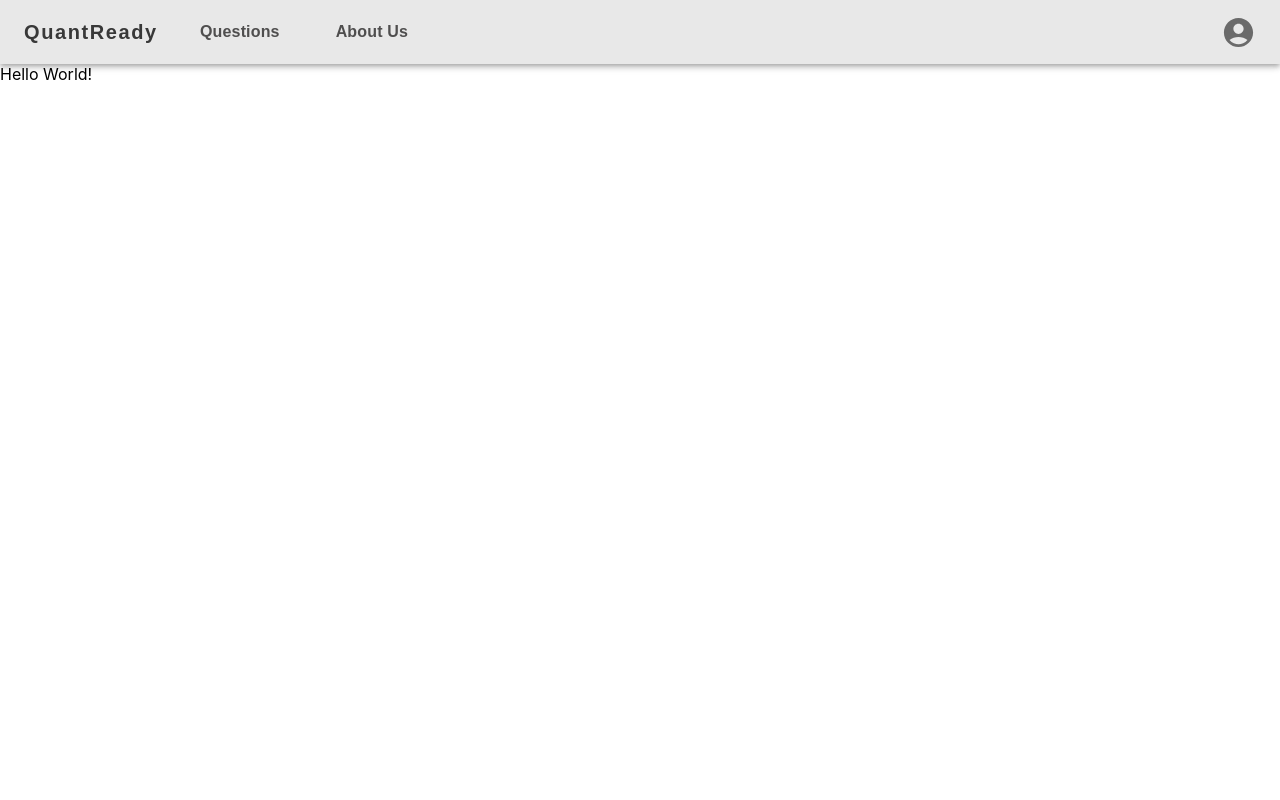
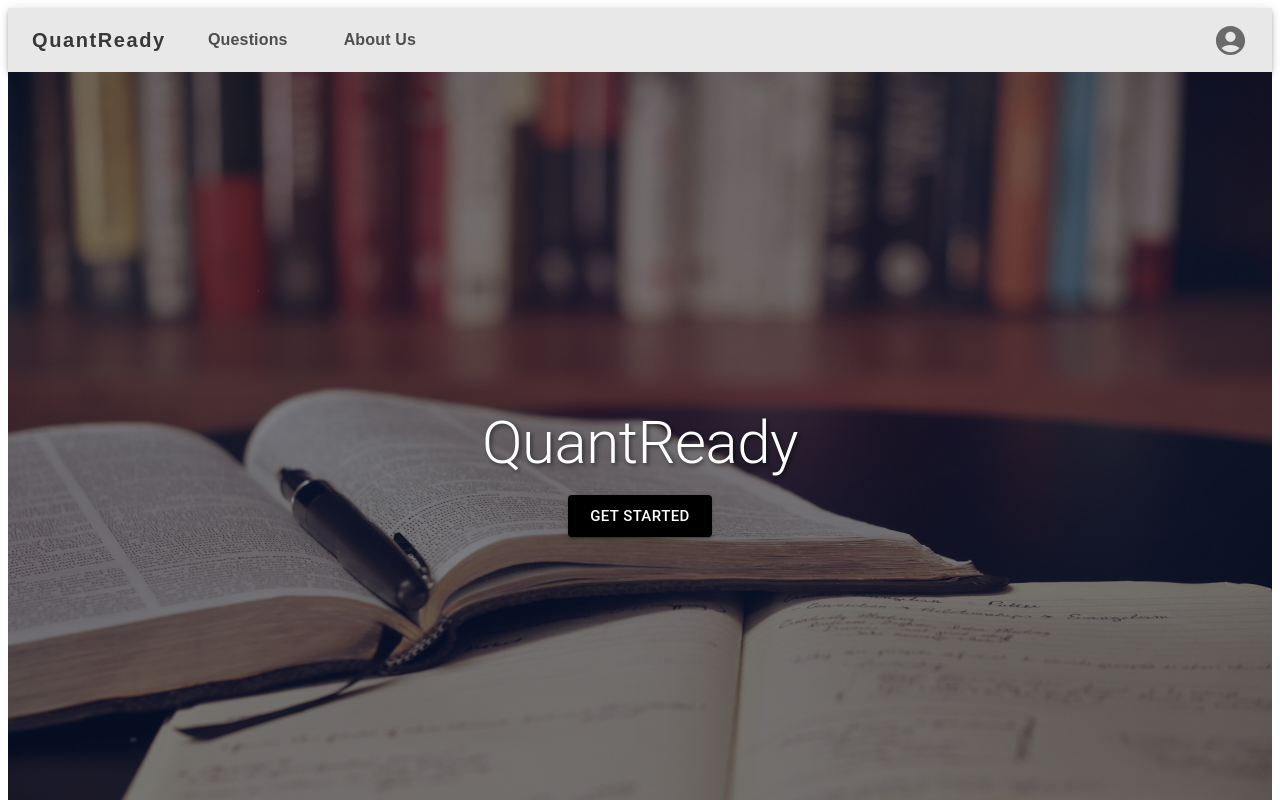
Before and after one commit to stevenli39/CPSC-455-QuantReady, a React (Create React App) app in the folder quant-ready/: page / in a window 1280 px wide. Shown: the top 800 px of the page. Built offline with nearby package versions, Linux system fonts and the light colour scheme.

Commit message:
added the home page

```diff
--- a/quant-ready/src/index.css
+++ b/quant-ready/src/index.css
@@ -1,5 +1,4 @@
 body {
-  margin: 0;
   font-family: -apple-system, BlinkMacSystemFont, 'Segoe UI', 'Roboto', 'Oxygen',
     'Ubuntu', 'Cantarell', 'Fira Sans', 'Droid Sans', 'Helvetica Neue',
     sans-serif;
--- /dev/null
+++ b/quant-ready/src/pages/HomePage.js
@@ -0,0 +1,157 @@
+import React from 'react';
+import { Link } from 'react-router-dom';
+import { Container, Typography, Button, Box } from '@mui/material';
+import { Grid } from '@mui/material';
+import hero from '../images/hero.jpg';
+
+
+function HomePage() {
+  return (
+    <div>
+      <div
+        style={{
+          height: '100vh',
+          width: '100%',
+          backgroundImage: `linear-gradient(rgba(0, 0, 0, 0.5), rgba(0, 0, 0, 0.5)), url(${hero})`,
+          backgroundSize: 'cover',
+          backgroundPosition: 'center',
+          display: 'flex',
+          flexDirection: 'column',
+          justifyContent: 'center',
+          alignItems: 'center',
+          marginBottom: '2rem',
+        }}
+      >
+
+          <Typography
+            variant="h2"
+            component="h1"
+            align="center"
+            sx={{
+              color: 'white',
+              textShadow: '2px 2px 4px rgba(0, 0, 0, 0.5)',
+              marginBottom: '1rem',
+            }}
+          >
+            QuantReady
+          </Typography>
+          <Container maxWidth="xl" style={{ display: 'flex', justifyContent: 'center', alignItems: 'center' }}>
+          <Button
+
+            variant="contained"
+            size="large"
+            sx={{ backgroundColor: 'black', color: 'white' }}
+            component={Link}
+            to="/login"
+            align="center"
+
+          >
+            Get Started
+          </Button>
+        </Container>
+      </div>
+
+      {/* Our Services Section */}
+      <Container maxWidth="xl" style={{ marginTop: '7rem', marginBottom: '7rem' }}>
+        <Typography variant="h4" align="center" sx={{ marginBottom: '3rem' }}>
+          Our Services
+        </Typography>
+        <Grid container spacing={20}>
+          <Grid item xs={12} sm={6}>
+            <div style={{ textAlign: 'center', marginBottom: '2rem' }}>
+              <img src={require('../images/hero.jpg')} alt="Question Bank" style={{ width: '100%', height: 'auto' }} />
+              <Typography variant="h5" sx={{ marginTop: '1rem', marginBottom: '0.5rem' }}>
+                Question Bank
+              </Typography>
+              <Typography variant="body1" sx={{ marginBottom: '1rem' }}>
+                Find plenty of practice questions to get you prepared for your next interview
+              </Typography>
+            </div>
+          </Grid>
+          <Grid item xs={12} sm={6}>
+            <div style={{ textAlign: 'center', marginBottom: '2rem' }}>
+              <img src={require('../images/hero.jpg')} alt="External Resources" style={{ width: '100%', height: 'auto' }} />
+              <Typography variant="h5" sx={{ marginTop: '1rem', marginBottom: '0.5rem' }}>
+                External Resources
+              </Typography>
+              <Typography variant="body1" sx={{ marginBottom: '1rem' }}>
+                Carefully curated resources created by experts in the field
+              </Typography>
+            </div>
+          </Grid>
+        </Grid>
+      </Container>
+
+      {/* Find what works for you Section */}
+      <Container maxWidth="xl" style={{ marginTop: '2rem' }}>
+        <Typography variant="h4" align="center" sx={{ marginBottom: '3rem' }}>
+          Find what works for you
+        </Typography>
+        <Grid container spacing={4}>
+          <Grid item xs={12} sm={4}>
+            <div style={{ textAlign: 'center' }}>
+              <Typography variant="h6">Beginner</Typography>
+              <Typography variant="body1" sx={{ marginBottom: '1rem' }}>
+                Get started with basic interview resources to get oriented with the topic
+              </Typography>
+            </div>
+          </Grid>
+          <Grid item xs={12} sm={4}>
+            <div style={{ textAlign: 'center' }}>
+              <Typography variant="h6">Intermediate</Typography>
+              <Typography variant="body1" sx={{ marginBottom: '1rem' }}>
+                Kick up the difficulty a notch and test yourself against a few tricky problem sets
+              </Typography>
+            </div>
+          </Grid>
+          <Grid item xs={12} sm={4}>
+            <div style={{ textAlign: 'center' }}>
+              <Typography variant="h6">Advanced</Typography>
+              <Typography variant="body1" sx={{ marginBottom: '7rem' }}>
+                Test yourself against a strong suite of expert questions
+              </Typography>
+            </div>
+          </Grid>
+        </Grid>
+
+        <Container maxWidth="xl" style={{ display: 'flex', justifyContent: 'center', alignItems: 'center' }}>
+          <Button
+
+            variant="contained"
+            size="large"
+            sx={{ backgroundColor: 'black', color: 'white', width: '500px', marginBottom: '3rem' }}
+            component={Link}
+            to="/login"
+            align="center"
+
+          >
+            Get Started
+          </Button>
+        </Container>
+          </Container>
+
+          {/* Footer */}
+      <Box sx={{ marginTop: '2rem', display: 'flex', justifyContent: 'center' }}>
+        <footer>
+          <Typography variant="subtitle1" align="center" fontWeight="bold">
+            QuantReady
+          </Typography>
+          <Box sx={{ display: 'flex', justifyContent: 'center', marginTop: '1rem' }}>
+            <Typography variant="subtitle2" component={Link} to="/about" sx={{ marginRight: '1rem' }}>
+              About
+            </Typography>
+            <Typography variant="subtitle2" component={Link} to="/contact" sx={{ marginRight: '1rem' }}>
+              Contact
+            </Typography>
+            <Typography variant="subtitle2" component={Link} to="/follow">
+              Follow
+            </Typography>
+          </Box>
+        </footer>
+      </Box>
+
+    </div>
+  );
+}
+
+export default HomePage;
--- a/quant-ready/src/router.js
+++ b/quant-ready/src/router.js
@@ -4,11 +4,12 @@ import {
     Routes
 } from "react-router-dom";
 import Login from "./pages/Login";
+import HomePage from "./pages/HomePage";
 
 function Router() {
     return (
       <Routes>
-        <Route path="/" element={<div>Hello World!</div> }/>
+        <Route path="/" element={<HomePage />} />
         <Route path="/login" element={<Login />}/>
         <Route path="/questions" element={<div>Questions</div>} />
         {/* Add your routes here */}
```
Also changed, not shown: quant-ready/src/images/hero.jpg (added).
